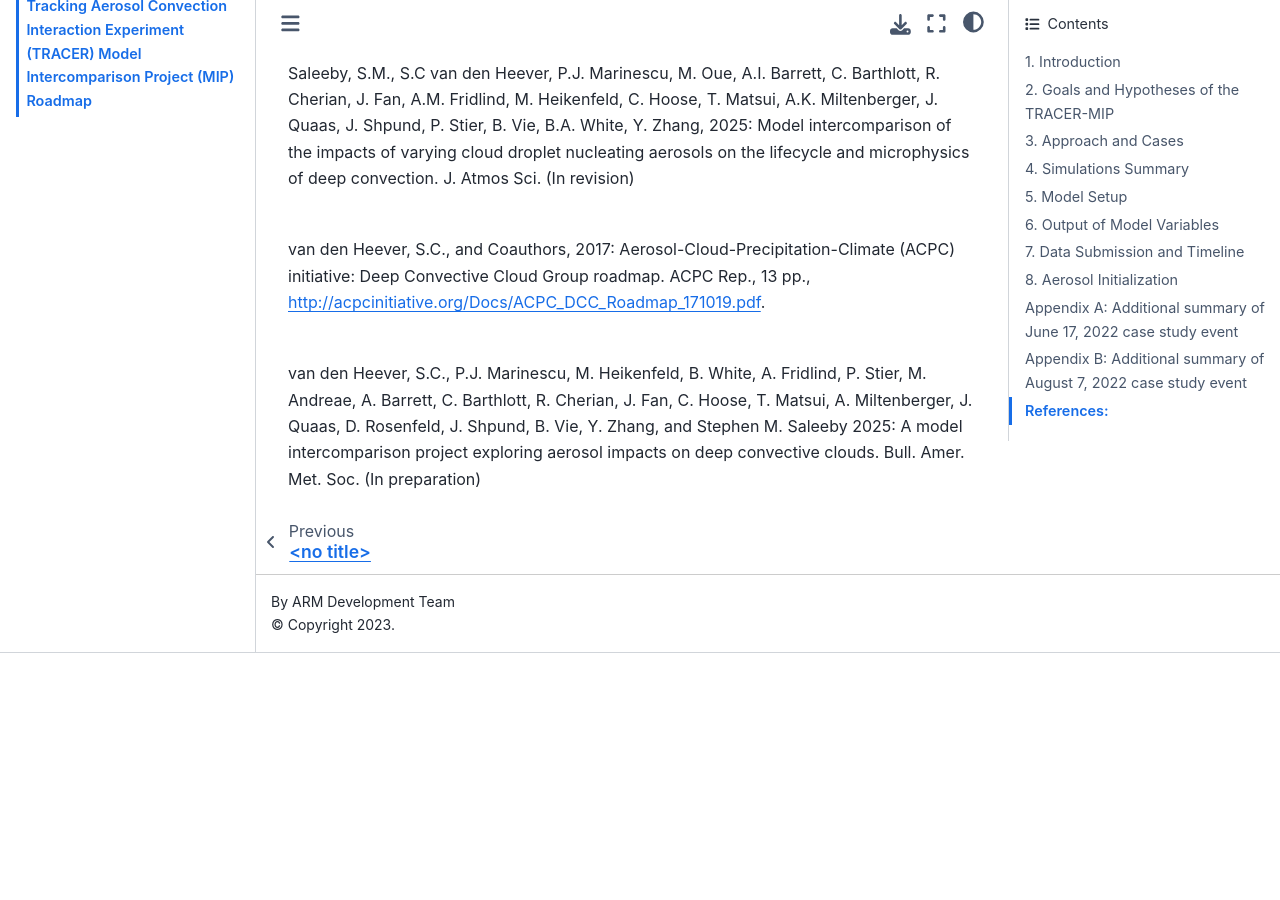
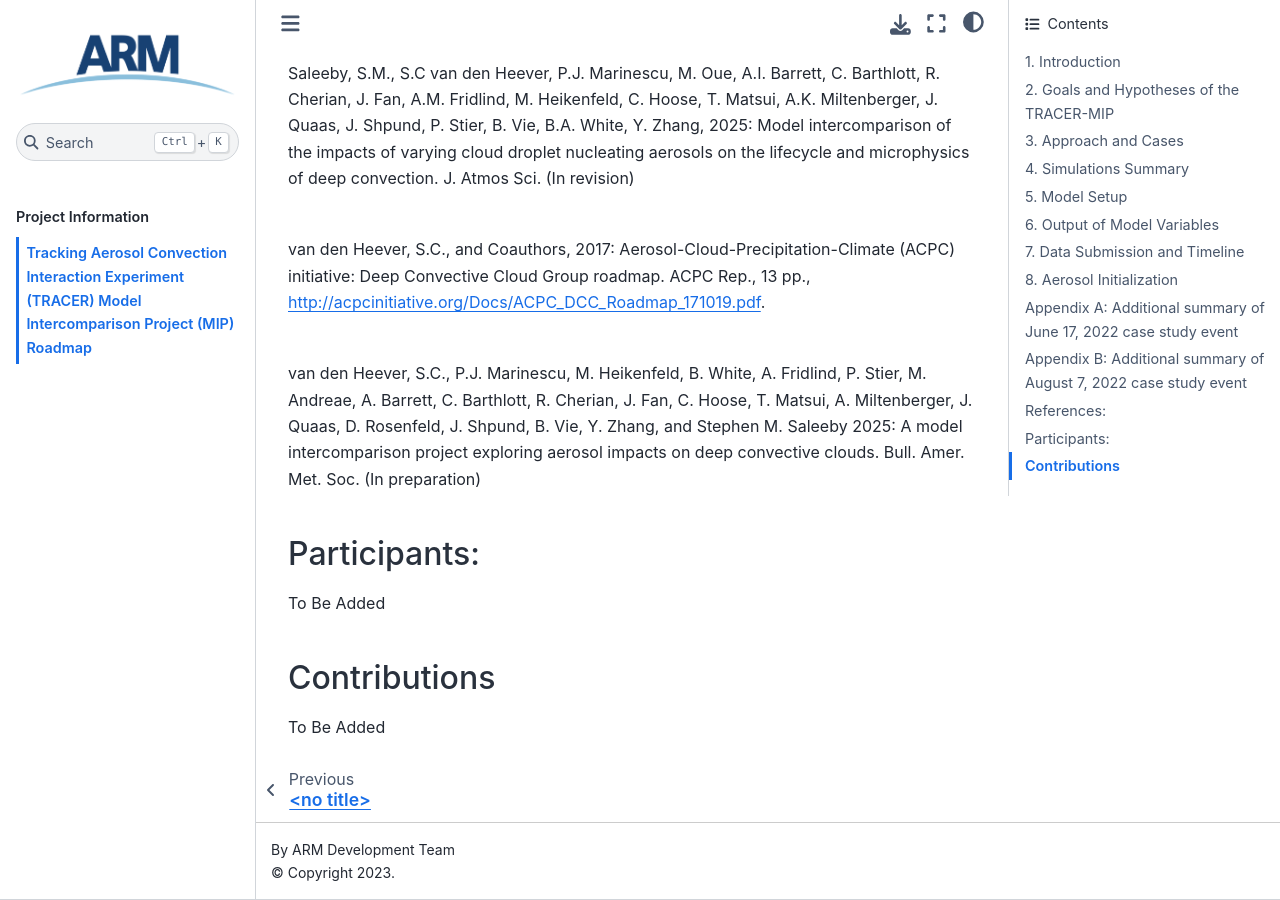
Before and after one commit to ARM-Synergy/tracer-mip, a Jupyter Book: the page built from Roadmap.md, in a window 1280 px wide and 900 px high, scrolled down 19881 px. Built offline with Jupyter Book 1.0.4 settings and Sphinx 7.4.7 and the Sphinx Book theme 1.1.4, drawn with Linux system fonts in a browser that asks for light colours; before the commit the page ends 20534 px from its top, so only the background shows below that.

Commit message:
Update Roadmap.md

```diff
--- a/Roadmap.md
+++ b/Roadmap.md
@@ -277,3 +277,13 @@ van den Heever, S.C., and Coauthors, 2017: Aerosol-Cloud-Precipitation-Climate (
 <br>
 
 van den Heever, S.C., P.J. Marinescu, M. Heikenfeld, B. White, A. Fridlind, P. Stier, M. Andreae, A. Barrett, C. Barthlott, R. Cherian, J. Fan, C. Hoose, T. Matsui, A. Miltenberger, J. Quaas, D. Rosenfeld, J. Shpund, B. Vie, Y. Zhang, and Stephen M. Saleeby 2025: A model intercomparison project exploring aerosol impacts on deep convective clouds. Bull. Amer. Met. Soc. (In preparation)
+
+
+
+## Participants:
+To Be Added
+
+
+
+## Contributions
+To Be Added
```
